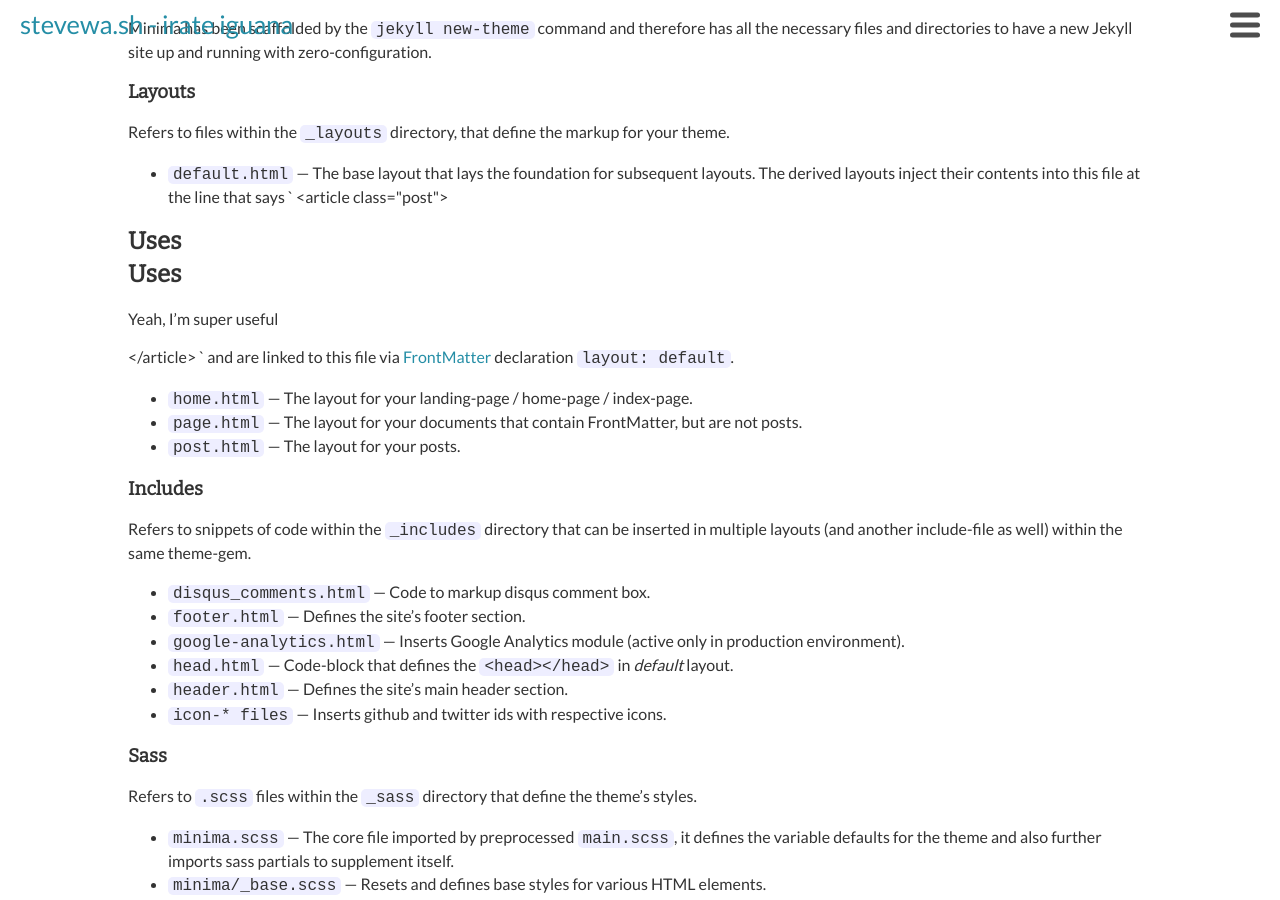
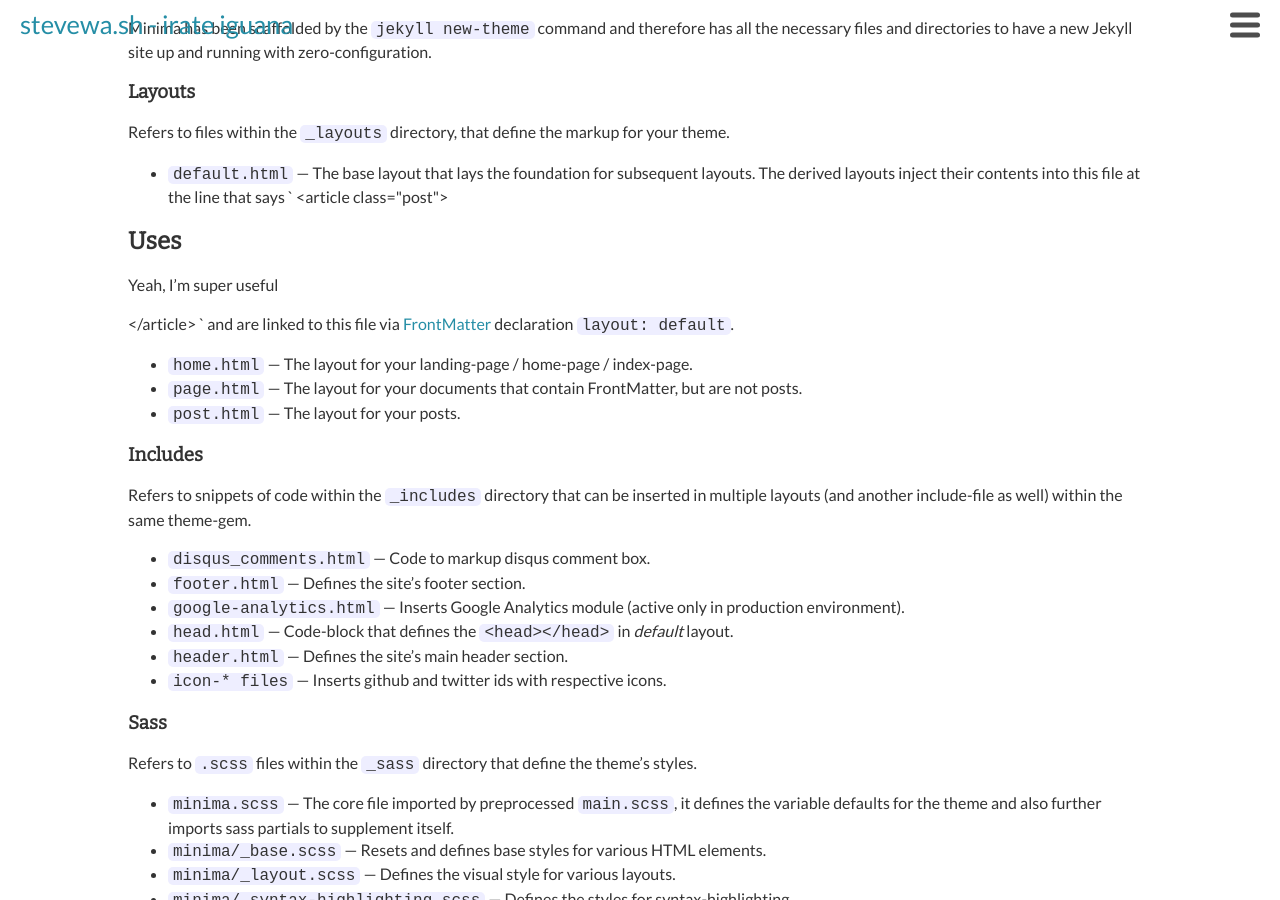
Before and after one commit to washingtonsteven/washingtonsteven, a Jekyll site: the page built from README.minima.md, in a window 1280 px wide and 900 px high, scrolled down 871 px. Built offline with Jekyll 4.4.1, drawn with Linux system fonts in a browser that asks for light colours; our own code applies the rules of GitHub Pages for plain Markdown files.

Commit message:
no longer being redundant

```diff
--- a/uses.md
+++ b/uses.md
@@ -4,6 +4,4 @@ title: Uses
 permalink: /uses/
 ---
 
-# Uses
-
 Yeah, I'm super useful
```
Also changed, not shown: contact.md (+0 -2 lines).
